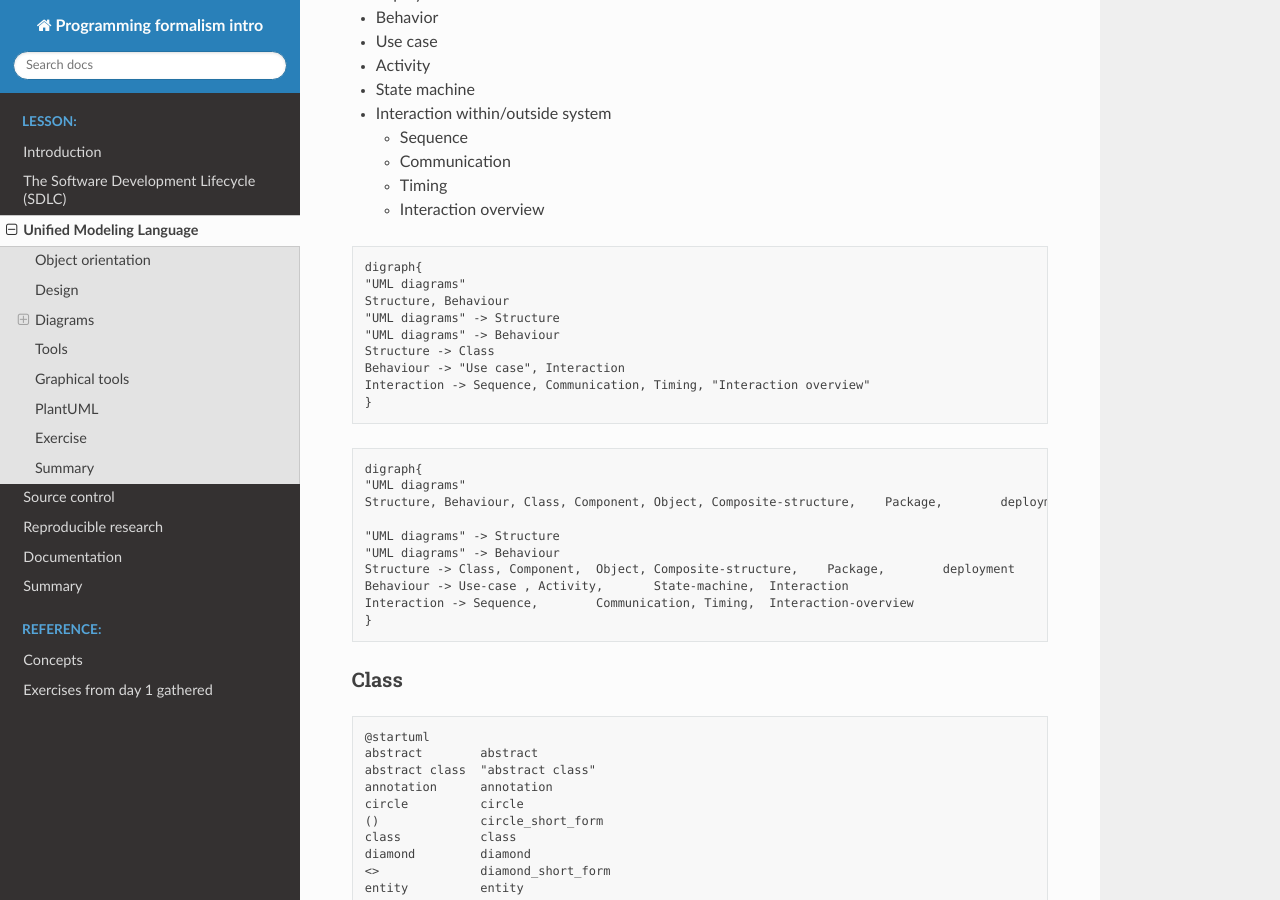
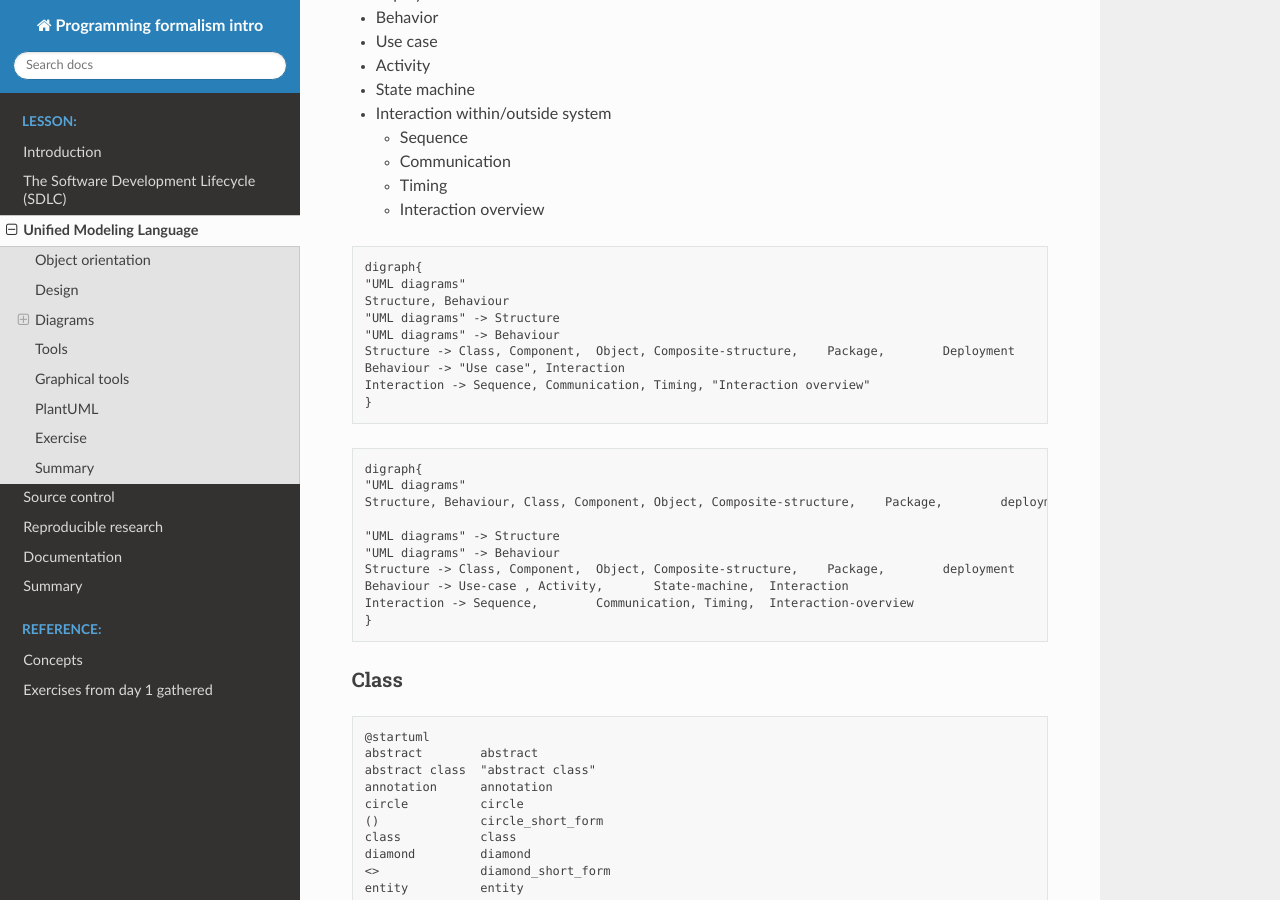
Before and after one commit to UPPMAX/programming_formalisms_intro, a Sphinx documentation site: the page built from doc/flowcharts.md, in a window 1280 px wide and 900 px high, scrolled down 1236 px. Built offline with Sphinx 7.4.7 and the Read the Docs theme 2.0.0, drawn with Linux system fonts in a browser that asks for light colours; pages that are not in the unit, such as notebooks, are missing from menus.

Commit message:
Update flowcharts.md

```diff
--- a/doc/flowcharts.md
+++ b/doc/flowcharts.md
@@ -60,7 +60,7 @@ digraph{
 Structure, Behaviour
 "UML diagrams" -> Structure
 "UML diagrams" -> Behaviour
-Structure -> Class
+Structure -> Class, Component,	Object,	Composite-structure,	Package,	Deployment
 Behaviour -> "Use case", Interaction
 Interaction -> Sequence, Communication, Timing, "Interaction overview"
 }
```
